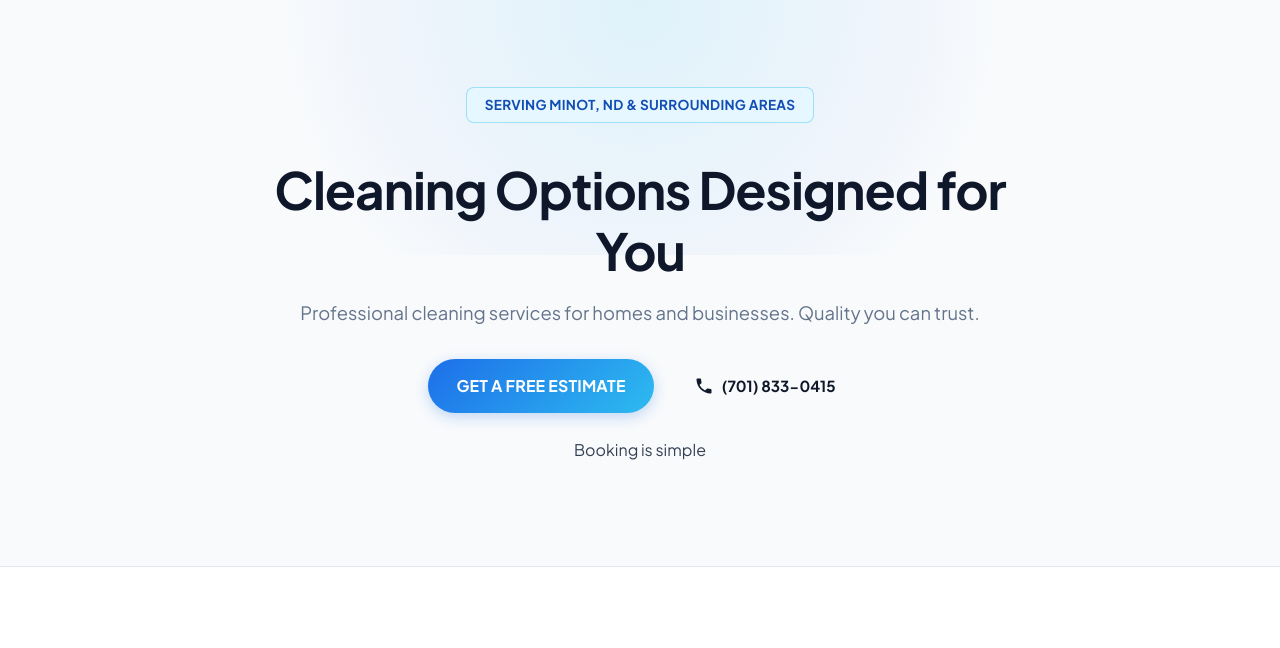
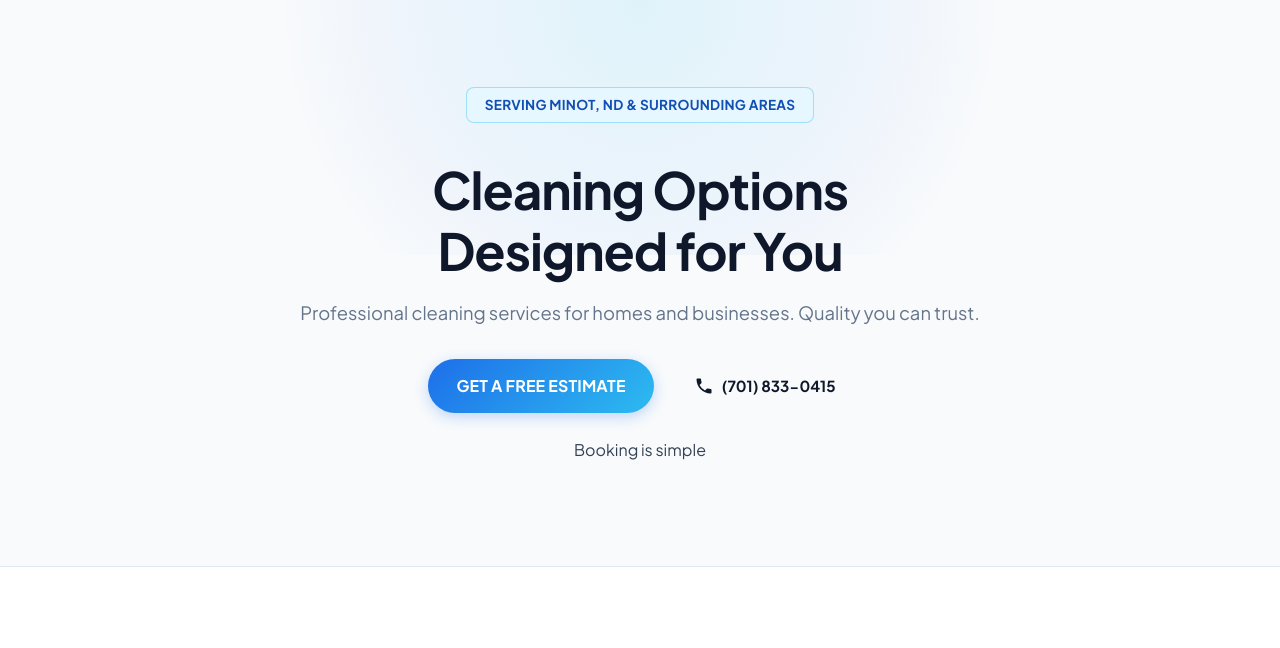
Before and after one commit to YourWebNova/blynq-smart-clean-web, a plain HTML site: page services.html in a window 1280 px wide. Shown: the part 152-800 px from the top of the page. Drawn offline with Linux system fonts and the light colour scheme.

Commit message:
actualizar Blynq 14Novv

```diff
--- a/services.html
+++ b/services.html
@@ -69,7 +69,7 @@
     <div class="hero-clean-content text-center">
       <span class="promo-badge" data-en="Serving Minot, ND &amp; Surrounding Areas" data-es="Sirviendo a Minot, ND y áreas cercanas">Serving Minot, ND &amp; Surrounding Areas</span>
 
-      <h1 data-en="Cleaning Options Designed for You" data-es="Opciones de Limpieza Diseñadas para Ti">Cleaning Options Designed for You</h1>
+      <h1 data-en="Cleaning Options Designed for You" data-es="Opciones de Limpieza Diseñadas para Ti">Cleaning Options <br>Designed for You</h1>
 
       <p class="hero-subtitle" data-en="Professional cleaning services for homes and businesses. Quality you can trust." data-es="Servicios profesionales de limpieza para hogares y negocios. Calidad en la que puedes confiar.">
         Professional cleaning services for homes and businesses. Quality you can trust.
```
